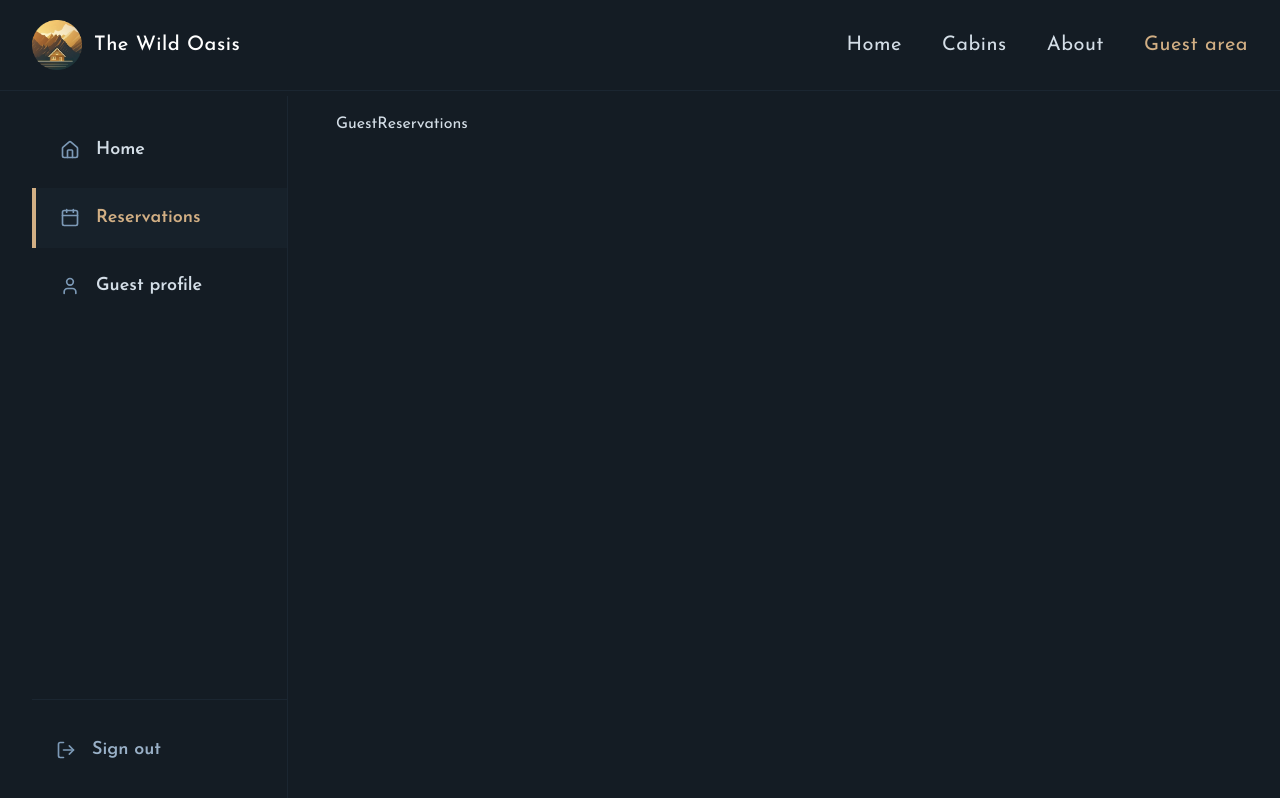
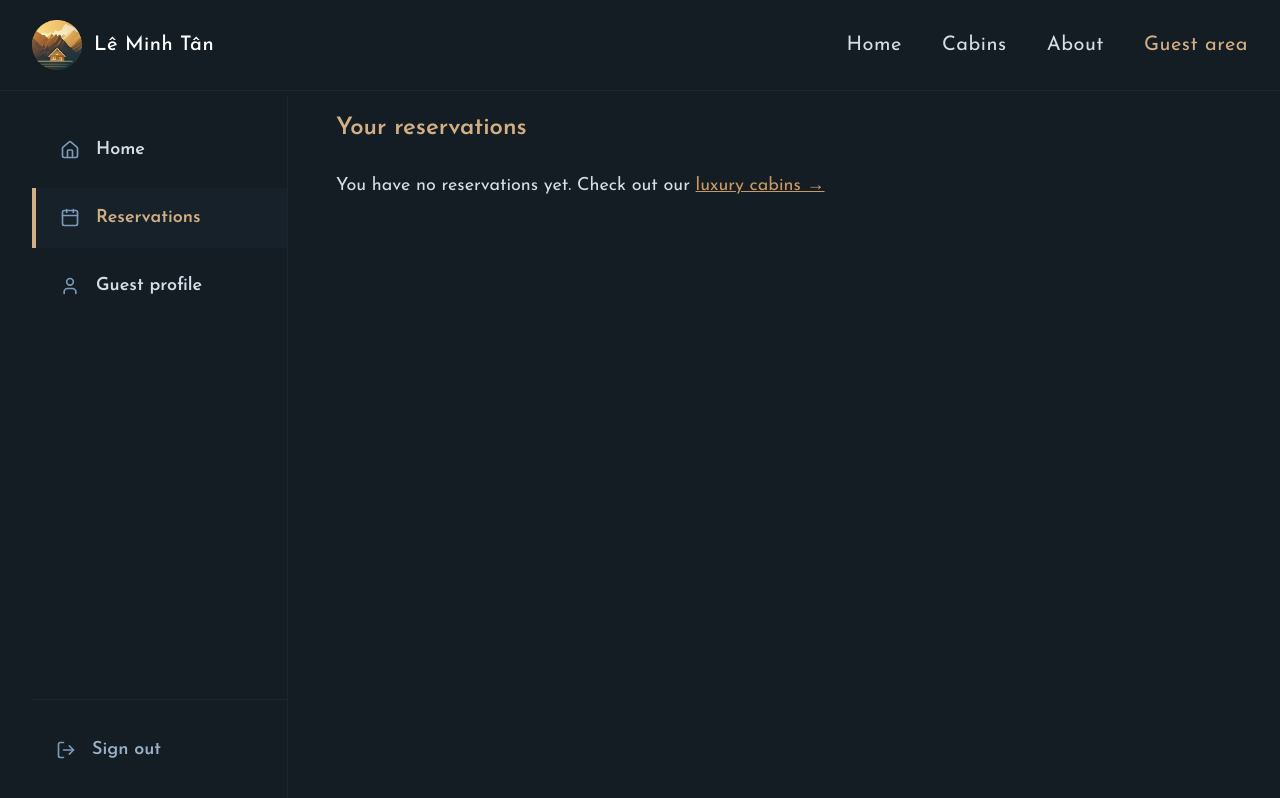
Before and after one commit to mtan7805/the-wild-oasis, a React (Vite) app: page /guest/reservations in a window 1280 px wide. Built offline with nearby package versions, Linux system fonts and the light colour scheme.

Commit message:
update README.md

```diff
--- a/package.json
+++ b/package.json
@@ -15,6 +15,7 @@
     "@tailwindcss/vite": "^4.2.4",
     "axios": "^1.16.0",
     "date-fns": "^4.1.0",
+    "dayjs": "^1.11.20",
     "lucide-react": "^1.14.0",
     "react": "^19.2.5",
     "react-day-picker": "^10.0.1",
--- a/src/components/common/Logo.tsx
+++ b/src/components/common/Logo.tsx
@@ -6,7 +6,7 @@ function Logo({ handleToggle }: { handleToggle: () => void }) {
     <Link to="/" onClick={handleToggle} className="flex items-center gap-3">
       <img src={logo} alt="logo" className="h-12.5 w-auto" />
       <span className="text-white text-xl font-medium tracking-wide">
-        The Wild Oasis
+        Lê Minh Tân
       </span>
     </Link>
   );
--- a/src/components/guest/ReservationCard.tsx
+++ b/src/components/guest/reservations/ReservationCard.tsx
@@ -1,5 +1,3 @@
-import React from "react";
-
 export const ReservationCard = () => {
   return <div>ReservationCard</div>;
 };
--- /dev/null
+++ b/src/components/guest/reservations/ReservationList.tsx
@@ -0,0 +1,14 @@
+import { Link } from "react-router-dom";
+
+export const ReservationList = () => {
+  return (
+    <div>
+      <p className="text-lg">
+        You have no reservations yet. Check out our{" "}
+        <Link className="underline text-accent-500" to="/cabins">
+          luxury cabins &rarr;
+        </Link>
+      </p>
+    </div>
+  );
+};
--- a/src/page/guest/GuestReservations.tsx
+++ b/src/page/guest/GuestReservations.tsx
@@ -1,5 +1,13 @@
 import React from "react";
+import { ReservationList } from "../../components/guest/reservations/ReservationList";
 
 export const GuestReservations = () => {
-  return <div>GuestReservations</div>;
+  return (
+    <div>
+      <h2 className="font-semibold text-2xl text-accent-400 mb-7">
+        Your reservations
+      </h2>
+      <ReservationList />
+    </div>
+  );
 };
--- /dev/null
+++ b/src/types/bookings/bookings.ts
@@ -0,0 +1,15 @@
+import type { Cabin } from "../cabins/cabins";
+
+export interface Booking {
+  id: string;
+  cabins: Cabin;
+
+  startDate: string;
+  endDate: string;
+  numNights: number;
+  numGuests: number;
+
+  cabinPrice: number;
+  status: "unconfirmed" | "confirmed" | "cancelled";
+  createdAt: string;
+}
```
Also changed, not shown: 2 other files (tests, documents, lock files or other folders).
